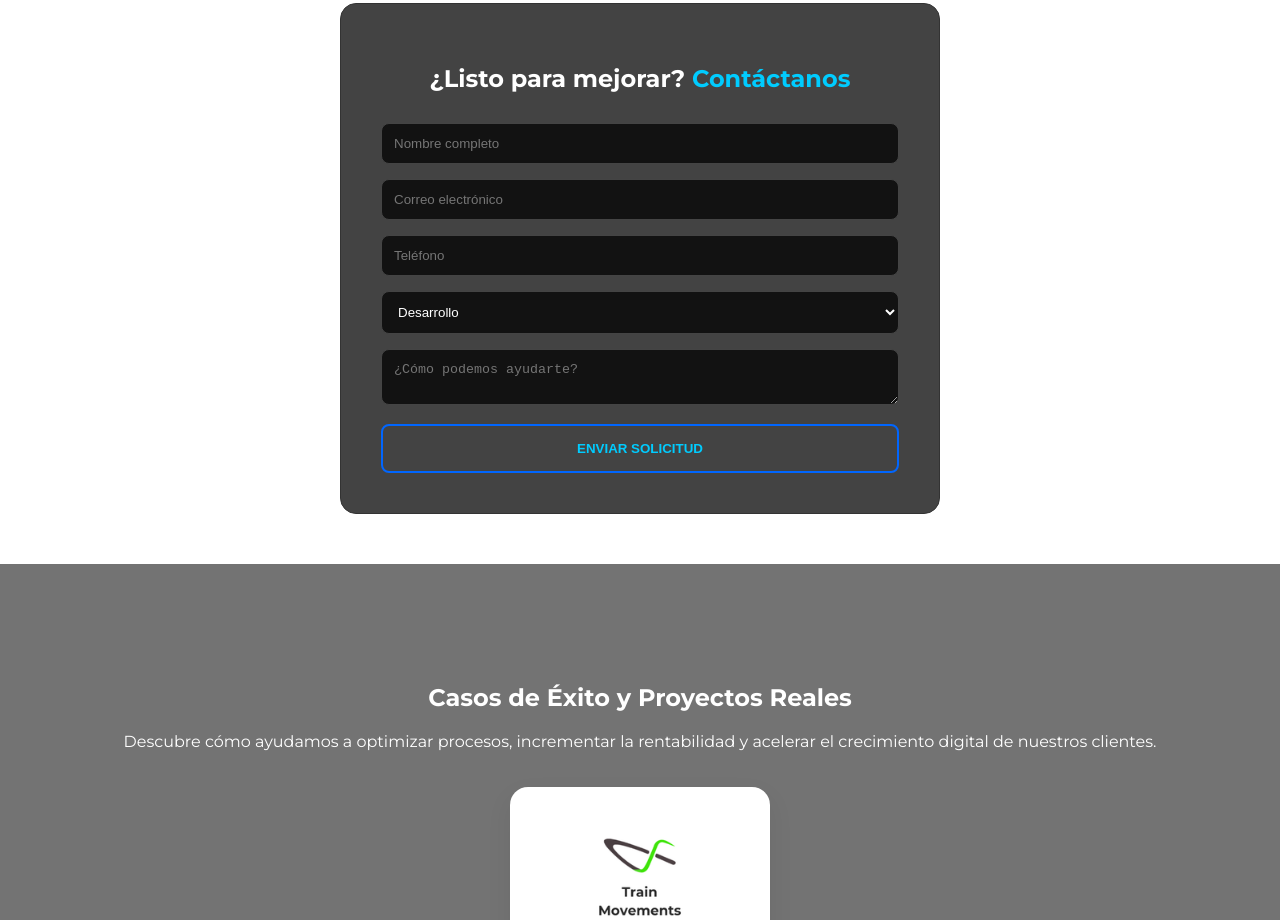
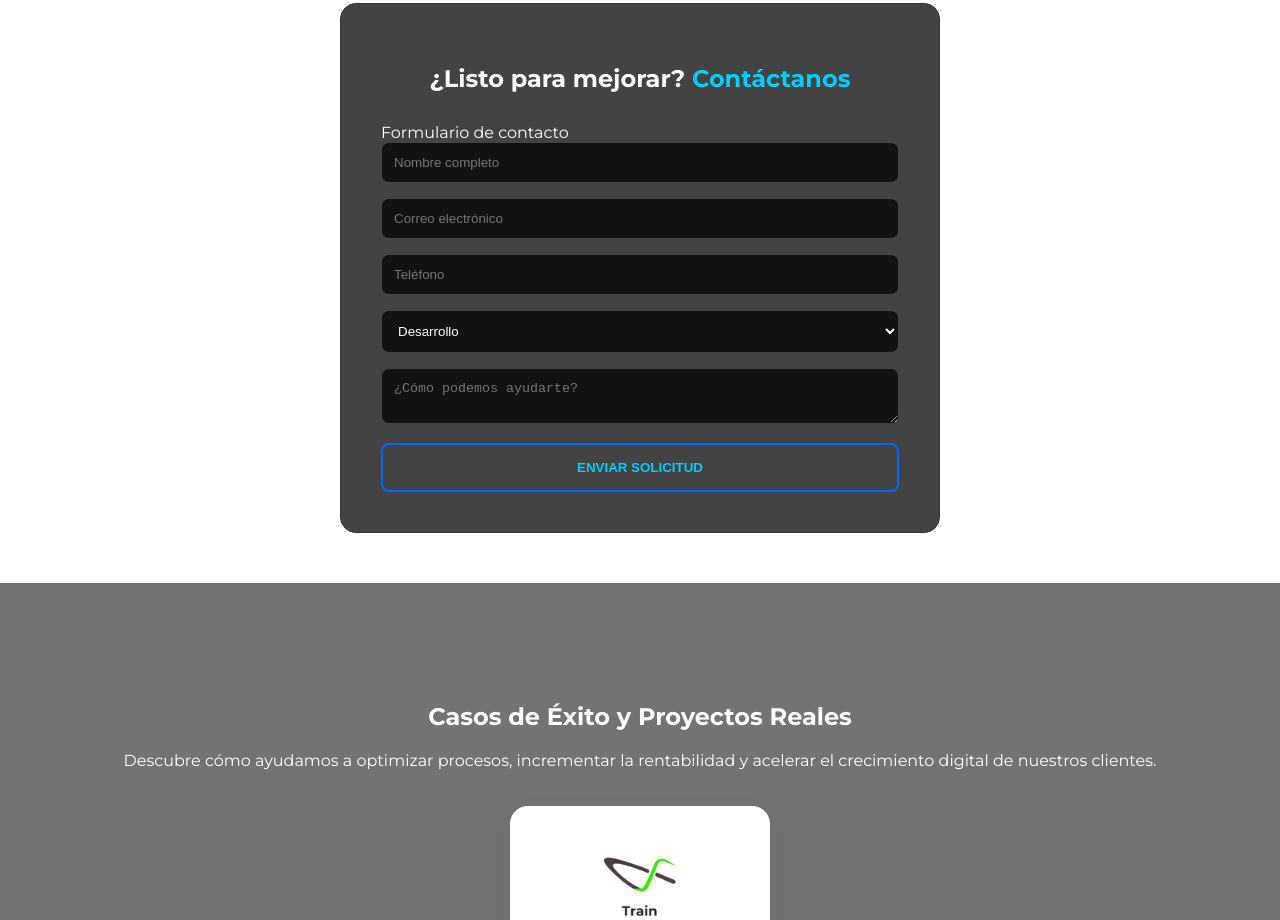
Before and after one commit to yumlyDev/consulting, a Next.js app: page / in a window 1280 px wide. Shown: the part 2220-3140 px from the top of the page. Built offline with nearby package versions, Linux system fonts and the light colour scheme.

Commit message:
consejos de google

```diff
--- a/app/page.tsx
+++ b/app/page.tsx
@@ -3,7 +3,7 @@ import type { Metadata, Viewport } from "next";
 import "./page.css";
 import { Analytics } from "@vercel/analytics/next";
 import Image from "next/image";
-import ContactForm from "@/components/ContactForm";
+import DynamicContact from "@/components/DynamicContact";
 
 export const metadata: Metadata = {
   title: "Yumly Consulting | Desarrollo Web y Consultoría IT en España",
@@ -143,7 +143,7 @@ export default function Home() {
             tecnológicas avanzadas, desarrollo full-stack escalable y
             optimización de infraestructuras.
           </p>
-          <button> Solicita información</button>
+          <button>Solicita información</button>
         </section>
 
         <Analytics />
@@ -260,7 +260,9 @@ export default function Home() {
             <span className="tech-badge">Ciberseguridad</span>
           </div>
         </section>
-        <ContactForm />
+
+        <DynamicContact />
+
         <section id="contact">
           <h2>Casos de Éxito y Proyectos Reales</h2>
           <p>
--- a/components/ContactForm.tsx
+++ b/components/ContactForm.tsx
@@ -70,6 +70,7 @@ export default function ContactForm() {
         ¿Listo para mejorar? <span>Contáctanos</span>
       </h2>
       <form ref={form} className="contact-form" onSubmit={enviarFormulario}>
+        <span className="form-label-text">Formulario de contacto</span>
         <input
           type="text"
           name="nombre"
--- /dev/null
+++ b/components/DynamicContact.tsx
@@ -0,0 +1,14 @@
+"use client";
+
+import dynamic from "next/dynamic";
+
+const ContactForm = dynamic(() => import("@/components/ContactForm"), {
+  ssr: false,
+  loading: () => (
+    <p style={{ textAlign: "center", color: "#fff" }}>Cargando formulario...</p>
+  ),
+});
+
+export default function DynamicContact() {
+  return <ContactForm />;
+}
```
